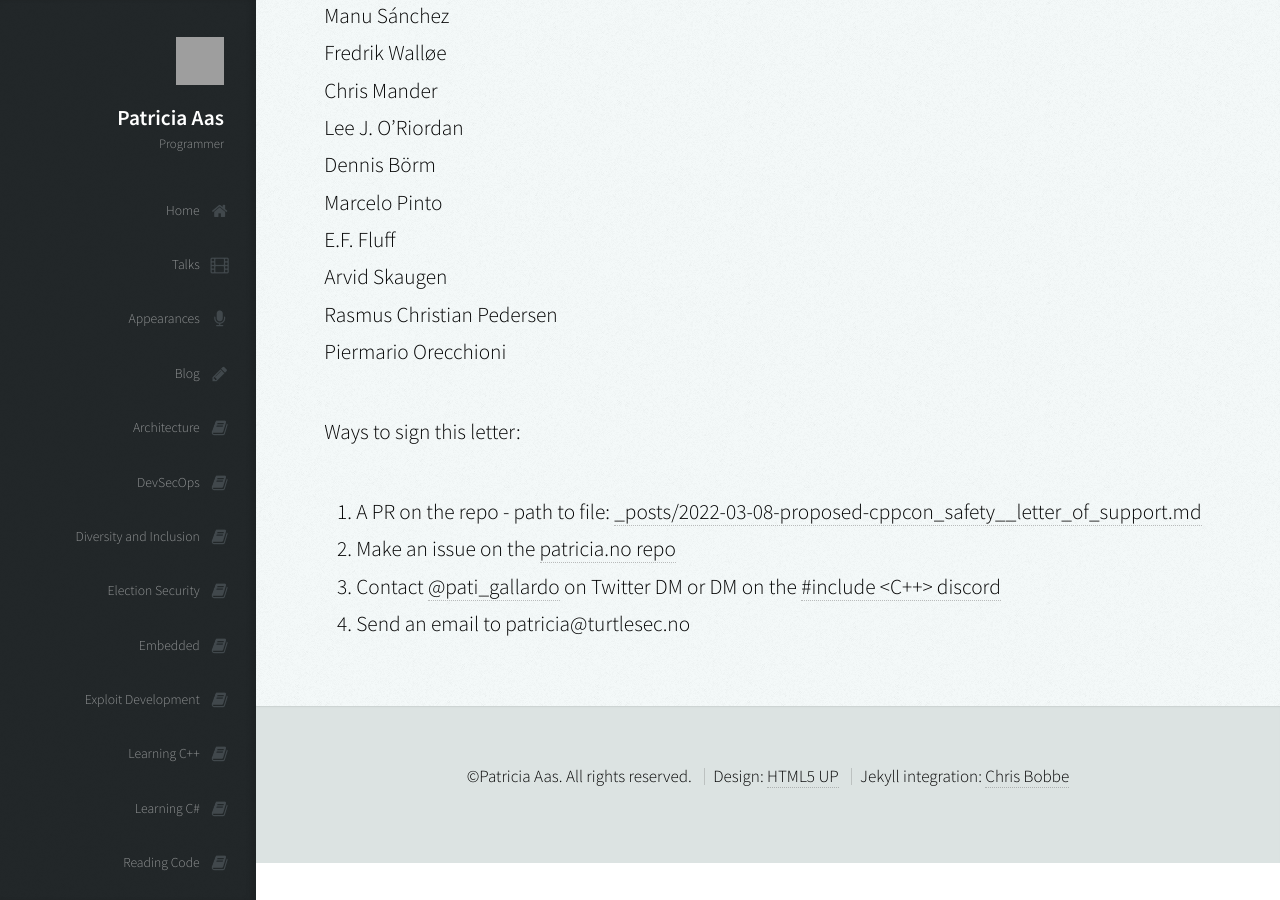
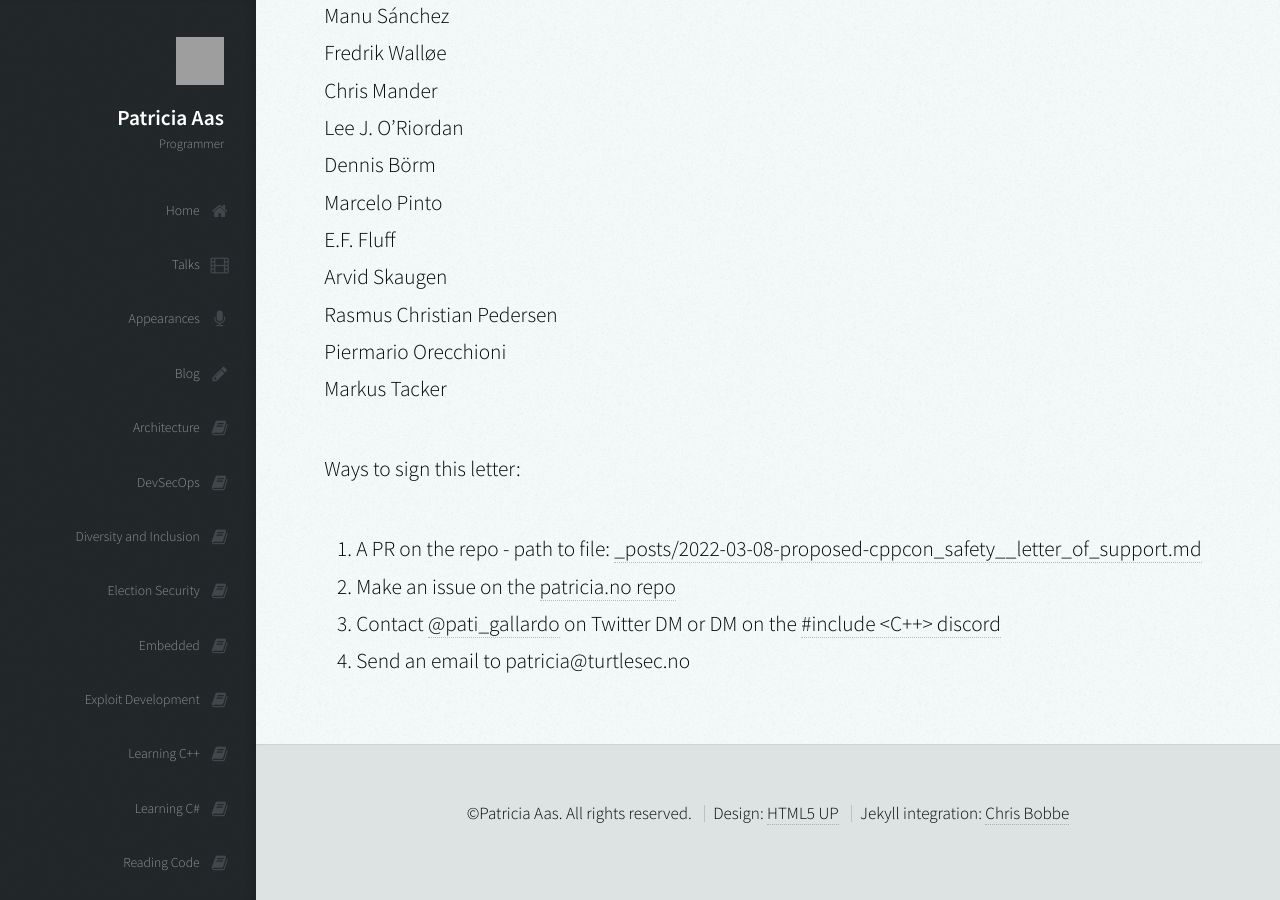
Before and after one commit to patricia-gallardo/patricia-gallardo.github.io, a Jekyll site: the page built from _posts/2022-03-08-proposed-cppcon_safety__letter_of_support.md, in a window 1280 px wide and 900 px high, scrolled down 8583 px. Built offline with Jekyll 4.4.1, drawn with Linux system fonts in a browser that asks for light colours; nearby versions of some CDN libraries; grey boxes are pictures that could not be loaded.

Commit message:
Add myself

```diff
--- a/_posts/2022-03-08-proposed-cppcon_safety__letter_of_support.md
+++ b/_posts/2022-03-08-proposed-cppcon_safety__letter_of_support.md
@@ -238,6 +238,7 @@ E.F. Fluff <br>
 Arvid Skaugen <br>
 Rasmus Christian Pedersen <br>
 Piermario Orecchioni <br>
+Markus Tacker <br>
 
 
 Ways to sign this letter:
```
